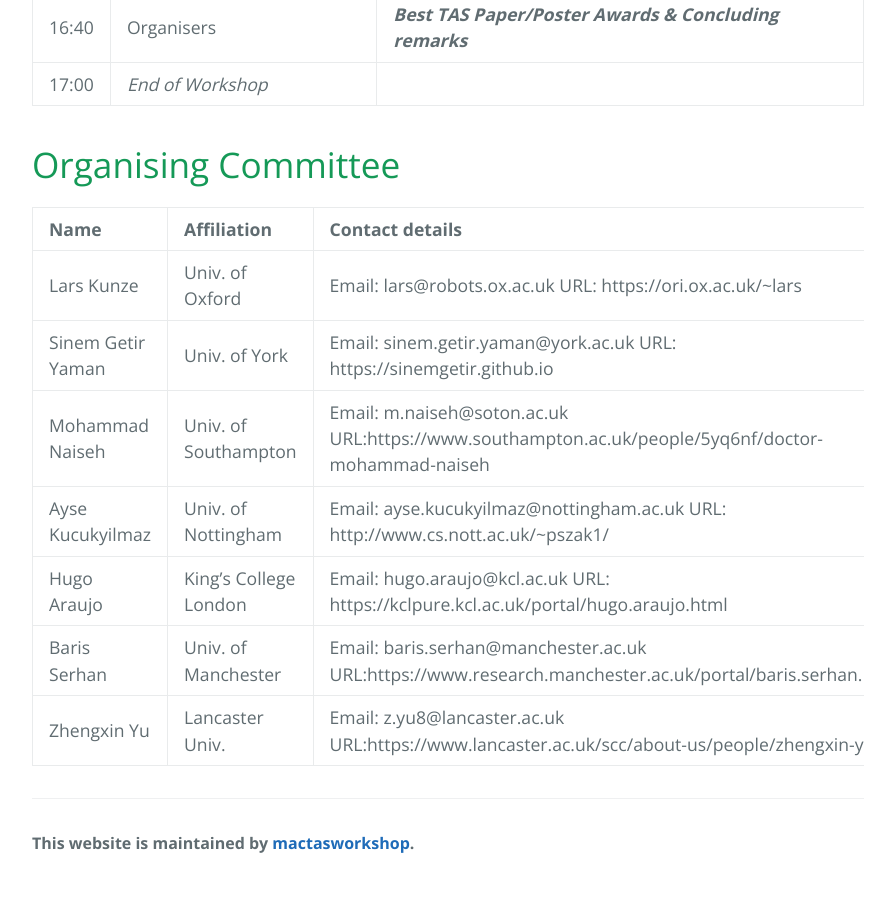
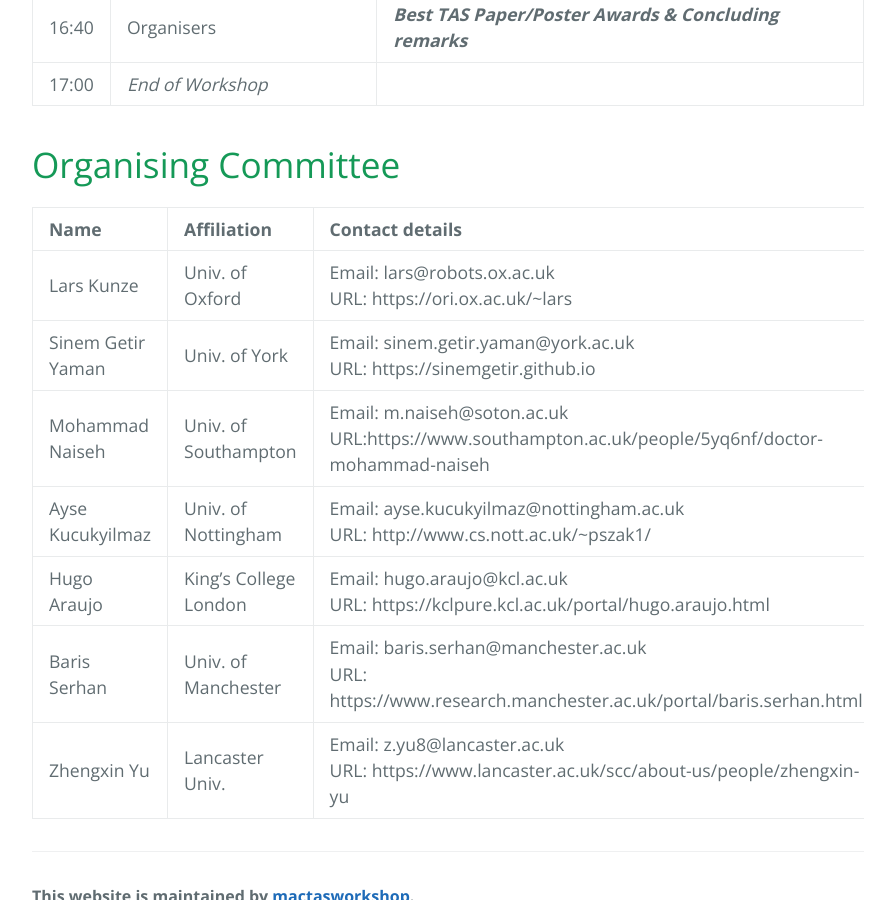
Before and after one commit to mactasworkshop/2022, a Jekyll site: the page built from index.md, in a window 1280 px wide and 900 px high, scrolled down 3469 px. Shown: the whole window, without its empty margins (192-1087 px from the left). Built offline with Jekyll 4.4.1, drawn with Linux system fonts in a browser that asks for light colours; part of the change alters nothing that is shown.

```diff
--- a/index.md
+++ b/index.md
@@ -73,10 +73,10 @@ All accepted papers will be presented in a spotlight talk as well as a poster. O
 
 | Name | Affiliation | Contact details
 |:------|:------------------|:------|
-Lars Kunze | Univ. of Oxford | Email: lars@robots.ox.ac.uk URL: https://ori.ox.ac.uk/~lars |
-Sinem Getir Yaman | Univ. of York | Email: sinem.getir.yaman@york.ac.uk URL: https://sinemgetir.github.io |
-Mohammad Naiseh | Univ. of Southampton | Email: m.naiseh@soton.ac.uk URL:https://www.southampton.ac.uk/people/5yq6nf/doctor-mohammad-naiseh |
-Ayse Kucukyilmaz | Univ. of Nottingham | Email: ayse.kucukyilmaz@nottingham.ac.uk URL: http://www.cs.nott.ac.uk/~pszak1/ |
-Hugo Araujo | King’s College London | Email: hugo.araujo@kcl.ac.uk  URL: https://kclpure.kcl.ac.uk/portal/hugo.araujo.html |
-Baris Serhan | Univ. of Manchester | Email: baris.serhan@manchester.ac.uk URL:https://www.research.manchester.ac.uk/portal/baris.serhan.html |
-Zhengxin Yu | Lancaster Univ. | Email: z.yu8@lancaster.ac.uk URL:https://www.lancaster.ac.uk/scc/about-us/people/zhengxin-yu |
+Lars Kunze | Univ. of Oxford | Email: lars@robots.ox.ac.uk <br /> URL: https://ori.ox.ac.uk/~lars |
+Sinem Getir Yaman | Univ. of York | Email: sinem.getir.yaman@york.ac.uk <br /> URL: https://sinemgetir.github.io |
+Mohammad Naiseh | Univ. of Southampton | Email: m.naiseh@soton.ac.uk <br /> URL:https://www.southampton.ac.uk/people/5yq6nf/doctor-mohammad-naiseh |
+Ayse Kucukyilmaz | Univ. of Nottingham | Email: ayse.kucukyilmaz@nottingham.ac.uk <br /> URL: http://www.cs.nott.ac.uk/~pszak1/ |
+Hugo Araujo | King’s College London | Email: hugo.araujo@kcl.ac.uk <br /> URL: https://kclpure.kcl.ac.uk/portal/hugo.araujo.html |
+Baris Serhan | Univ. of Manchester | Email: baris.serhan@manchester.ac.uk <br /> URL: https://www.research.manchester.ac.uk/portal/baris.serhan.html |
+Zhengxin Yu | Lancaster Univ. | Email: z.yu8@lancaster.ac.uk <br /> URL: https://www.lancaster.ac.uk/scc/about-us/people/zhengxin-yu |
```
